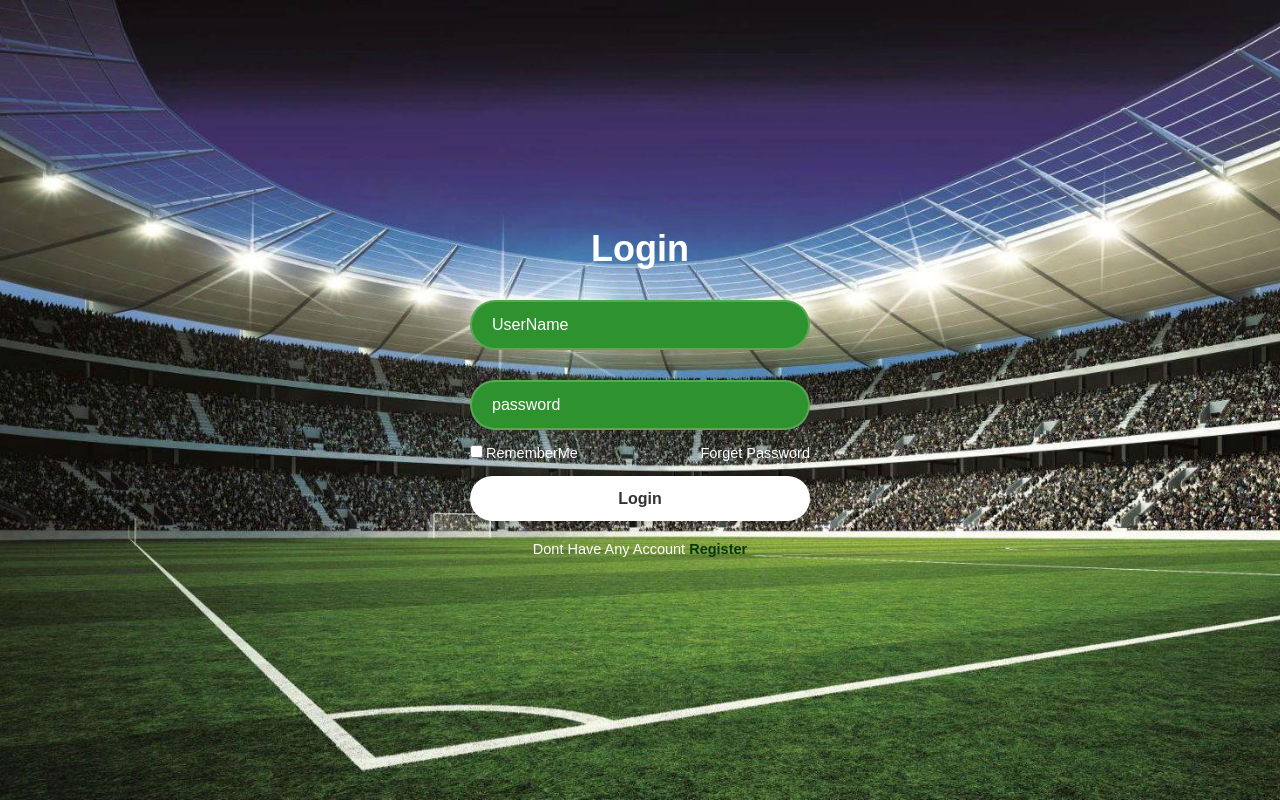
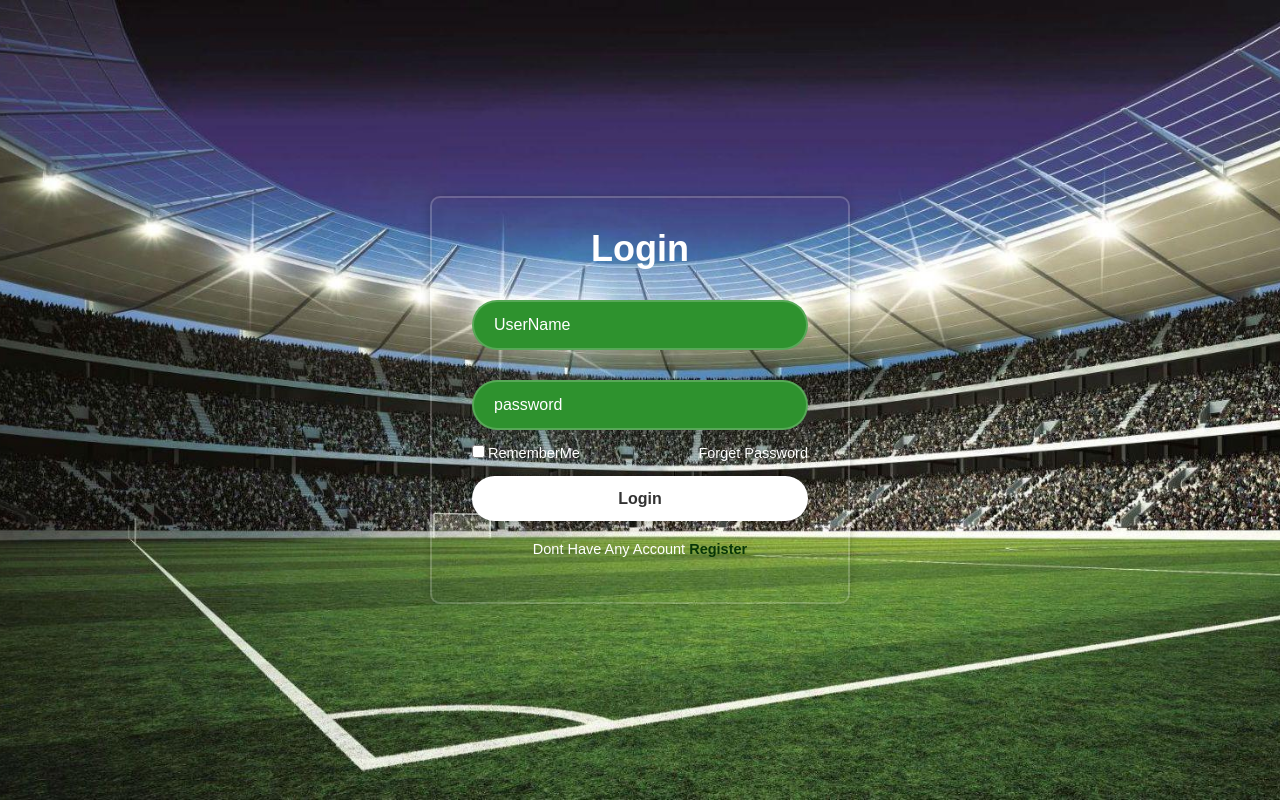
Before and after one commit to osama-mekky/Sport, a Django app: page /login in a window 1280 px wide. Run offline with Django 4.2, Linux system fonts and the light colour scheme; some libraries are stand-ins or nearby versions.

Commit message:
change some of login proerites

```diff
--- a/Sport/static/css/style.css
+++ b/Sport/static/css/style.css
@@ -17,6 +17,8 @@ body {
 .main{
     width: 420px;
     background-color: transparent;
+    border: 2px solid rgba(255, 255, 255, .2);
+    box-shadow: 0 0 10px rgba(0, 0, 0, .2);
     color: white;
     border-radius: 10px;
     padding: 30px 40px;
```
